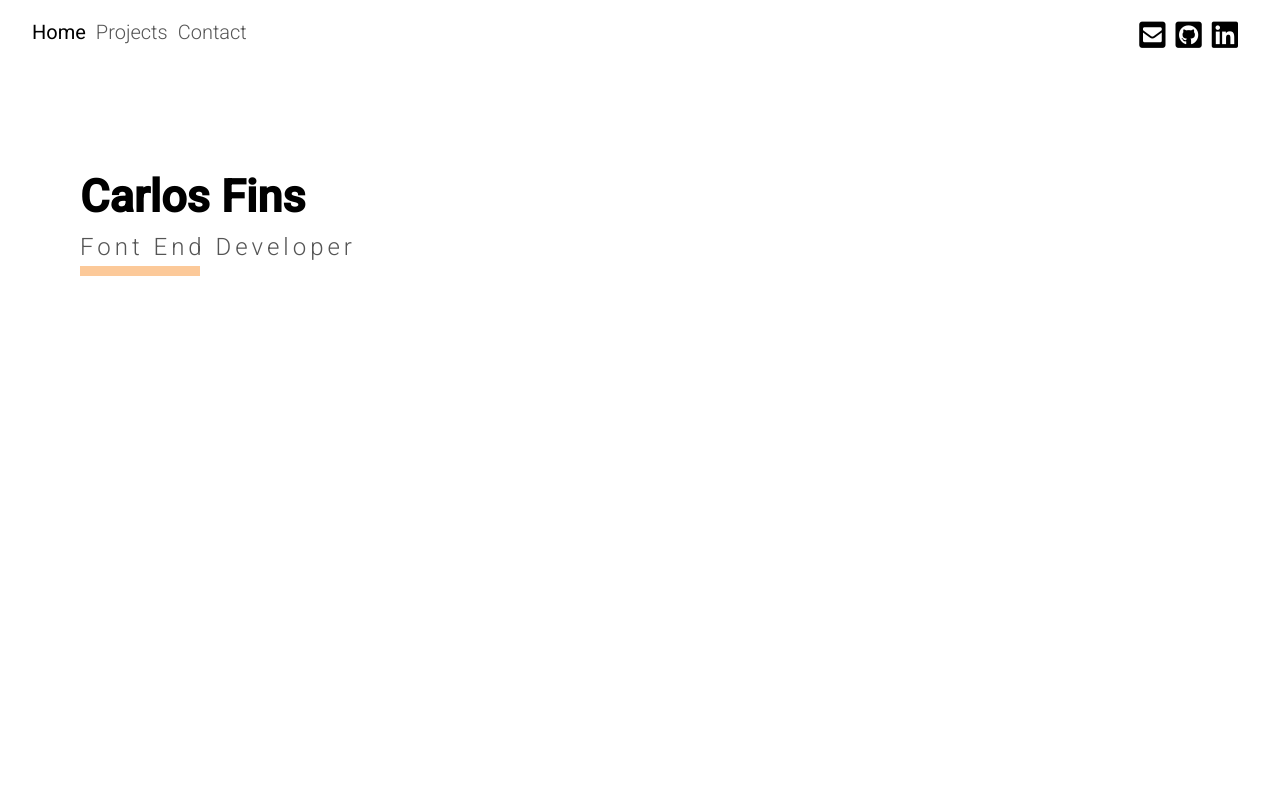
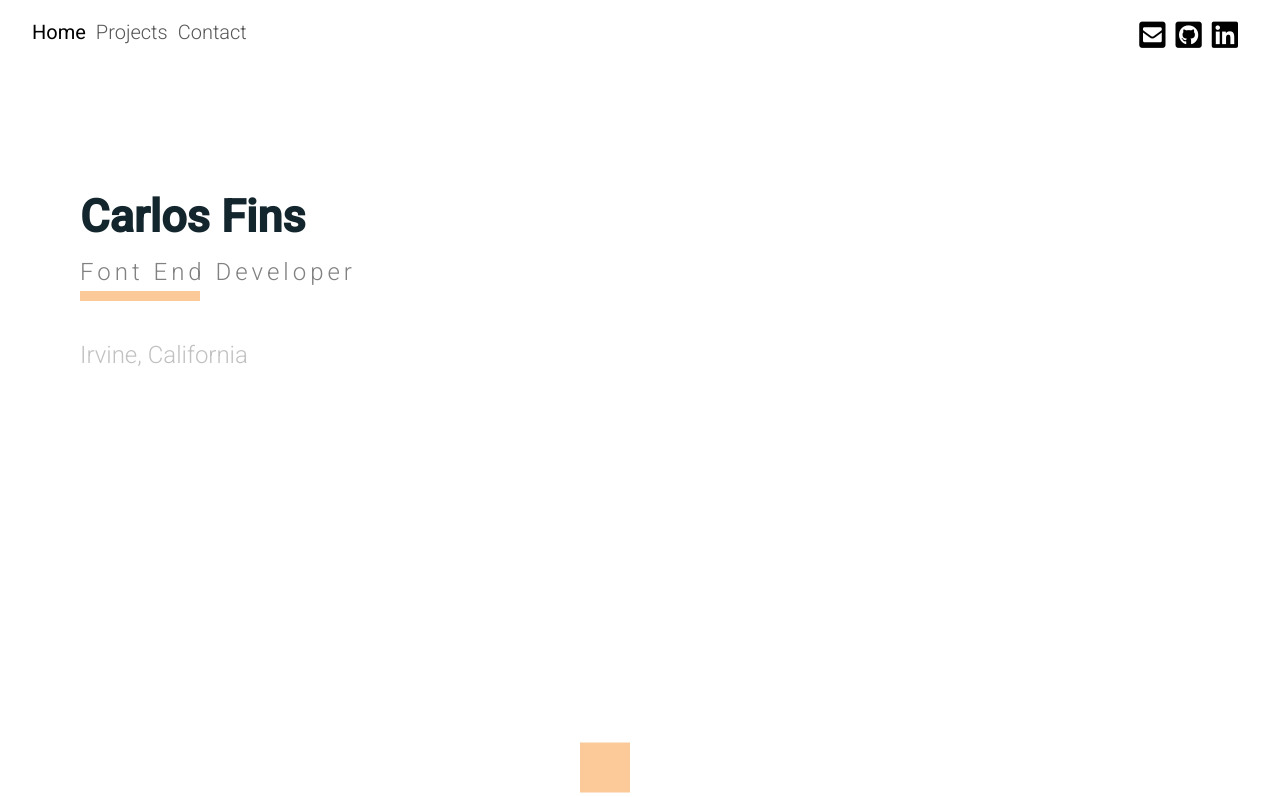
Before and after one commit to clockwerkz/portfolio2019, a plain HTML site: page playground/index.html in a window 1280 px wide. Shown: the top 797 px of the page. Drawn offline with Linux system fonts and the light colour scheme.

```diff
--- a/playground/index.html
+++ b/playground/index.html
@@ -12,9 +12,9 @@
     <section class="hero">
         <nav>
             <ul class="navbar">
-                <li class="navbar__item"><a class="navbar__link navbar__link--active" hrtef="#">Home</a></li>
-                <li class="navbar__item"><a class="navbar__link" hrtef="#">Projects</a></li>
-                <li class="navbar__item"><a class="navbar__link" hrtef="#">Contact</a></li>
+                <li class="navbar__item"><a class="navbar__link navbar__link--active" href="#">Home</a></li>
+                <li class="navbar__item"><a class="navbar__link" href="#projects">Projects</a></li>
+                <li class="navbar__item"><a class="navbar__link" href="#">Contact</a></li>
             </ul>
             <ul class="social-media">
                     <li class="social-media__item"><a href="" target="_blank" class="social-media__link"><i class="fas fa-envelope-square"></i></a></li>
@@ -26,11 +26,12 @@
             <div class="hero__text">
                 <h1 class="hero__title">Carlos Fins</h1>
                 <h2 class="hero__subtitle">Font End Developer</h2>
+                <h3 class="hero__location-text">Irvine, California</h3>
             </div>
             <div class="hero__image"></div>
         </div>
     </section>
-    <section class="projects">
+    <section class="projects" id="projects">
         <h1 class="projects__title">Projects</h1>
         <div class="project">
             <div class="project__sidebar">
--- a/playground/scss/styles.scss
+++ b/playground/scss/styles.scss
@@ -78,6 +78,7 @@ nav {
         }
     }
     &__link {
+        text-decoration: none;
         font-weight: 300;
         color: #555;
         &--active {
@@ -96,13 +97,14 @@ nav {
 .hero {
     height: 100vh;
     width: 100%;
+    position: relative;
     &__body {
         display: flex;
         height: calc(100% - 6.2rem);
     }
     &__text {
         width: 50%;
-        padding: 10rem 8rem;
+        padding: 12rem 8rem;
     }
     &__image {
         width: 50%;
@@ -113,12 +115,13 @@ nav {
     }
     &__title {
         font-size: 4.5rem;
+        color: #14262D;
     }
     &__subtitle {
         font-weight: 300;
         letter-spacing: 0.4rem;
-        margin-top: 1rem;
-        color: #555;
+        margin-top: 1.5rem;
+        color: #818181;
         &:after {
             content: '';
             display: block;
@@ -127,7 +130,23 @@ nav {
             height: 1rem;
             background-color:#FCC999;
         }
-
+    }
+    &__location-text {
+        font-size: 2.4rem;
+        font-weight: 300;
+        color: #C1C1C1;
+        margin-top: 4rem;
+    }
+    &:after {
+        content: '';
+        display: block;
+        position: absolute;
+        bottom: 15px;
+        left: 50%;
+        transform: translate(-120%, 15%);
+        width: 50px;
+        height: 50px;
+        background-color:#FCC999;
     }
 }
 
```
Also changed, not shown: playground/css/styles.css, 1 other file.
